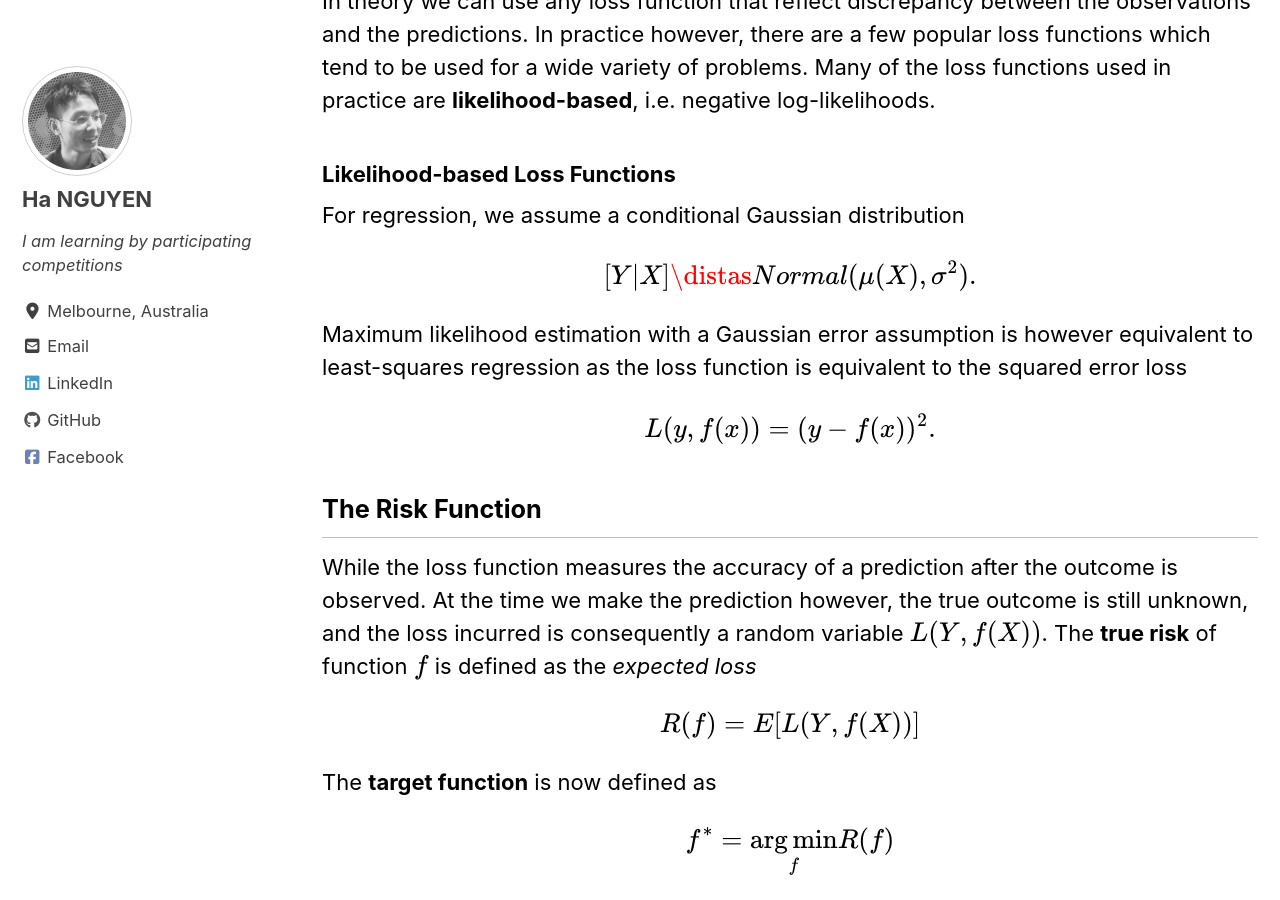
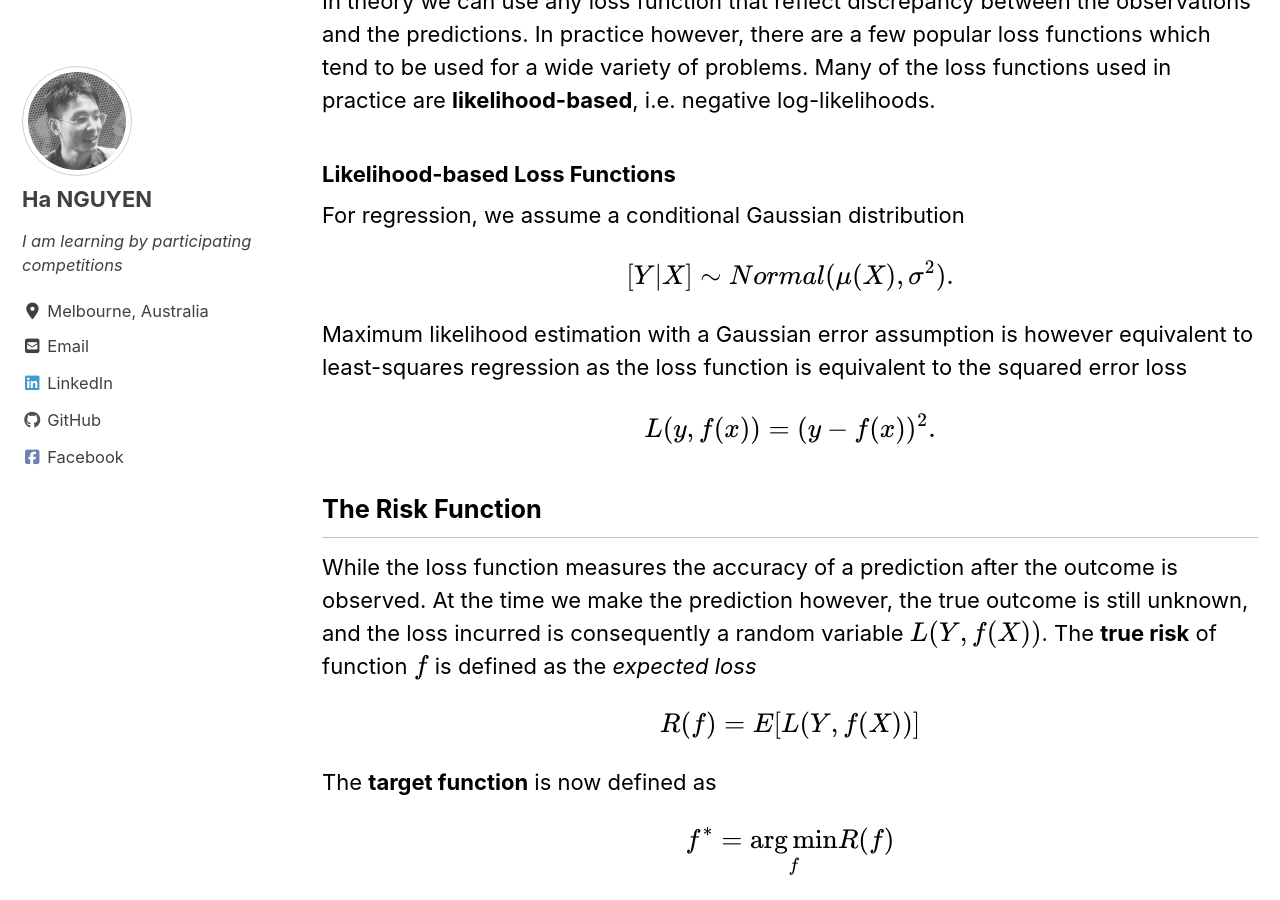
Before and after one commit to datasciblog/datasciblog.github.io, a Jekyll site: the page built from _posts/2020-02-26-tree-boosting-03.md, in a window 1280 px wide and 900 px high, scrolled down 1642 px. Built offline with Jekyll 4.4.1, drawn with Linux system fonts in a browser that asks for light colours; cached includes are drawn as plain includes; nearby versions of some CDN libraries; formulas are drawn with MathJax 3.

Commit message:
Update 2020-02-26-tree-boosting-03.md

```diff
--- a/_posts/2020-02-26-tree-boosting-03.md
+++ b/_posts/2020-02-26-tree-boosting-03.md
@@ -44,7 +44,7 @@ In theory we can use any loss function that reflect discrepancy between the obse
 
 For regression, we assume a conditional Gaussian distribution
 
-$$[Y | X] \distas Normal(\mu(X), \sigma^2).$$
+$$[Y | X] \sim Normal(\mu(X), \sigma^2).$$
 
 Maximum likelihood estimation with a Gaussian error assumption is however equivalent to least-squares regression as the loss function is equivalent to the squared error loss
 
```
